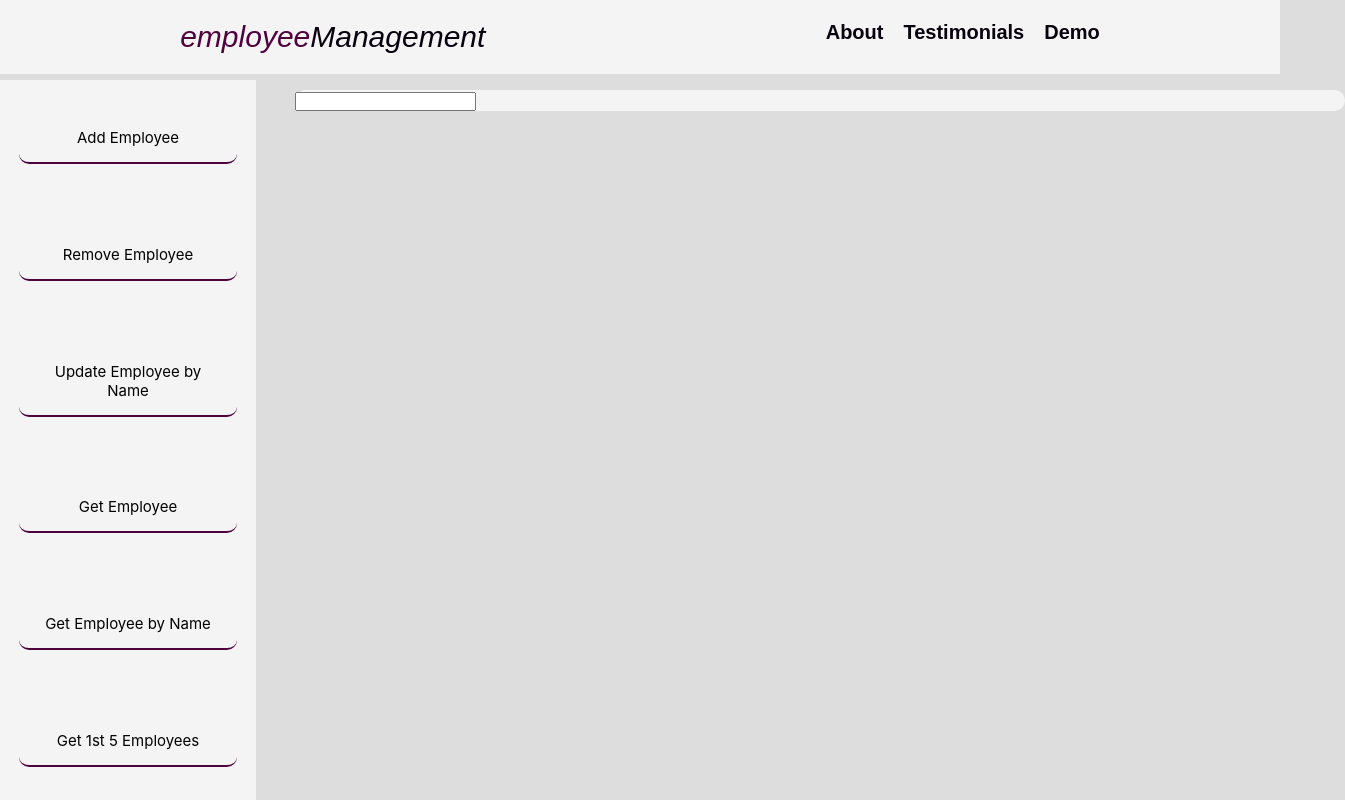
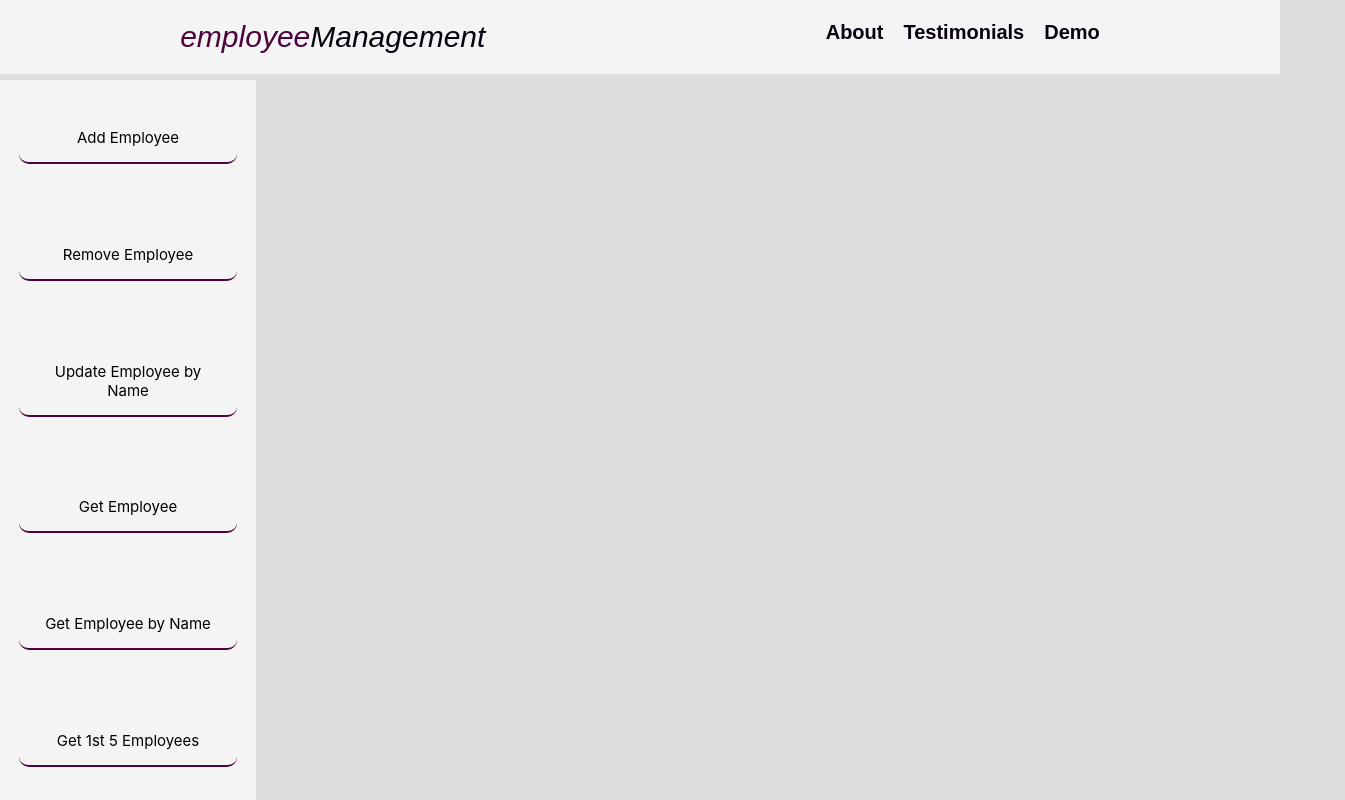
Before and after one commit to owolabi2001/Employee-Management-Frontend, a React (Create React App) app: page /removeEmployee in a window 1280 px wide. Shown: the whole page, 1345 px wide, since content can reach past the window. Built offline with nearby package versions, Linux system fonts and the light colour scheme.

Commit message:
Making sure the API call with axios works

```diff
--- /dev/null
+++ b/src/components/ReSubComponent.jsx
@@ -0,0 +1,11 @@
+import React from 'react'
+
+const ReSubComponent = () => {
+  return (
+    <div>
+
+    </div>
+  )
+}
+
+export default ReSubComponent
--- a/src/components/RemoveEmployee.jsx
+++ b/src/components/RemoveEmployee.jsx
@@ -1,10 +1,13 @@
 
 import React from 'react'
+import ReSubComponent from './ReSubComponent'
 
 const RemoveEmployee = () => {
   return (
-    <div className='add-container'>
+    <div>
         <input type='text'/>
+        <ReSubComponent />
+
 
     </div>
   )
```
